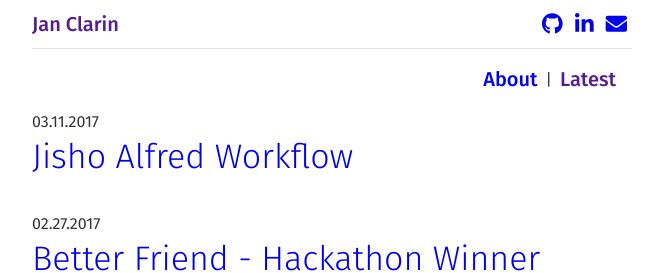
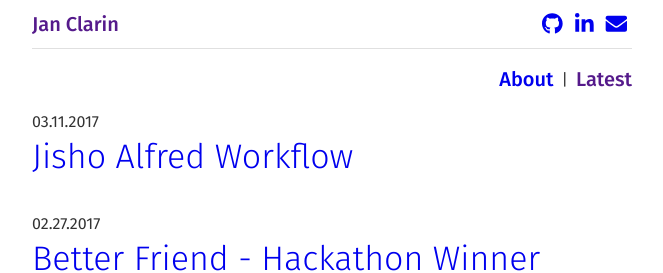
Before and after one commit to janclarin/janclarin.github.io, a Jekyll site: the page built from index.md, in a window 1280 px wide. Shown: the top 273 px of the page, without its empty margins (308-971 px from the left). Built offline with Jekyll 4.4.1, drawn with Linux system fonts in a browser that asks for light colours; nearby versions of some CDN libraries.

Commit message:
Fix navigation link padding
On desktop, there was an extra 16px space to the right the links. Looked
correct on mobile.

```diff
--- a/_sass/partials/_layout.scss
+++ b/_sass/partials/_layout.scss
@@ -9,7 +9,7 @@
 .page-content,
 .site-footer,
 .site-header,
-.site-nav-links {
+.site-nav {
   padding: 0 $spacing-unit;
 }
 
@@ -54,12 +54,12 @@
 .site-nav {
   display: flex;
   justify-content: flex-end;
-  padding: $spacing-unit 0;
 }
 
 .site-nav-links {
   align-items: center;
   display: flex;
+  padding: $spacing-unit 0;
 }
 
 .site-nav-link {
```
